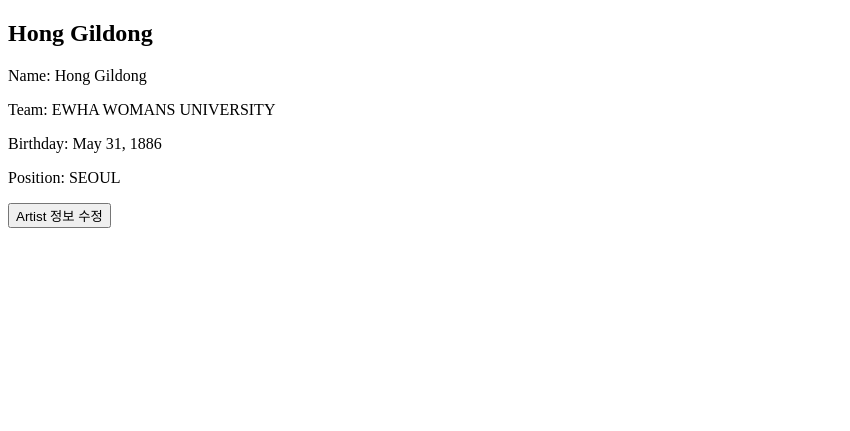
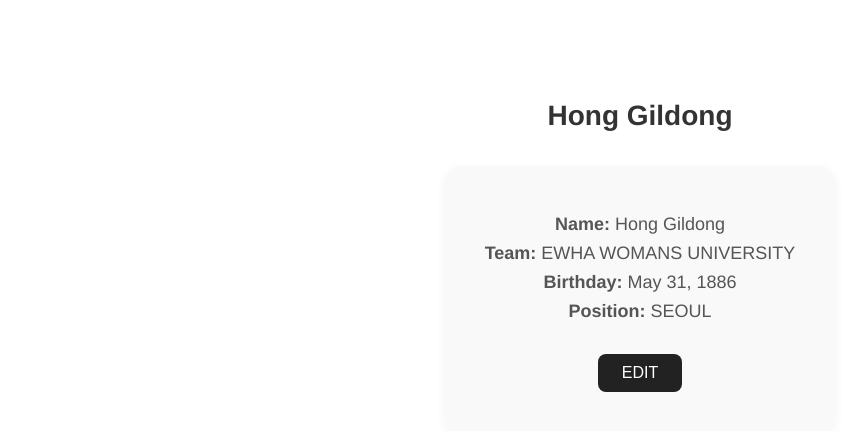
Before and after one commit to 0euun/secret, a Django app: page /artists/ in a window 1280 px wide. Shown: the top 431 px of the page, without its empty margins (0-850 px from the left). Run offline with Django 5.2, Linux system fonts and the light colour scheme; data comes from the database, SQL or seed files in the repository; both versions use the stored data as it was after the commit.

Commit message:
artist 페이지 css 추가

```diff
--- a/Dsecretproject/artists/models.py
+++ b/Dsecretproject/artists/models.py
@@ -1,7 +1,7 @@
 from django.db import models
 
 class Artist(models.Model):
-    name = models.CharField(max_length=10)
+    name = models.CharField(max_length=50)
     team = models.CharField(max_length=200)
     birthday = models.DateField()
     position = models.CharField(max_length=100)
--- a/Dsecretproject/artists/templates/artist_main.html
+++ b/Dsecretproject/artists/templates/artist_main.html
@@ -4,18 +4,19 @@
 <head>
     <meta charset="UTF-8">
     <title>아티스트 프로필</title>
+    <link rel="stylesheet" href="{% static 'css/artist_main_style.css' %}">
 </head>
 <body>
     <div class="profile-container">
         <!-- 이미지 추후 추가 -->
         <h2>{{ artist.name }}</h2>
         <div class="profile-info">
-            <p>Name: {{ artist.name }}</p>
-            <p>Team: {{ artist.team }}</p>
-            <p>Birthday: {{ artist.birthday }}</p>
-            <p>Position: {{ artist.position }}</p>
+            <p><strong>Name:</strong> {{ artist.name }}</p>
+            <p><strong>Team:</strong> {{ artist.team }}</p>
+            <p><strong>Birthday:</strong> {{ artist.birthday }}</p>
+            <p><strong>Position:</strong> {{ artist.position }}</p>
             <a href="{% url 'artists:artist_edit' %}">
-                <button>Artist 정보 수정</button>
+                <button>EDIT</button>
             </a>
         </div>
     </div>
--- /dev/null
+++ b/Dsecretproject/static/css/artist_main_style.css
@@ -0,0 +1,50 @@
+body {
+    font-family: 'Helvetica Neue', sans-serif;
+    background-color: #ffffff;
+    margin: 0;
+    padding: 0;
+    color: #333;
+}
+
+.profile-container {
+    max-width: 800px;
+    margin: 100px auto;
+    text-align: center;
+}
+
+.profile-container h2 {
+    font-size: 28px;
+    font-weight: bold;
+    margin-bottom: 10px;
+}
+
+.profile-info {
+    background-color: #f9f9f9;
+    padding: 40px;
+    border-radius: 16px;
+    box-shadow: 0 4px 12px rgba(0,0,0,0.05);
+    display: inline-block;
+    margin-top: 24px;
+}
+
+.profile-info p {
+    font-size: 18px;
+    margin: 8px 0;
+    color: #555;
+}
+
+.profile-info button {
+    margin-top: 24px;
+    padding: 10px 24px;
+    font-size: 16px;
+    border: none;
+    border-radius: 8px;
+    background-color: #222;
+    color: white;
+    cursor: pointer;
+    transition: background-color 0.3s ease;
+}
+
+.profile-info button:hover {
+    background-color: #444;
+}
```
Also changed, not shown: Dsecretproject/artists/templates/artist_edit.html (+9 -5 lines), Dsecretproject/static/css/artist_edit_style.css (added, +56 -0 lines), Dsecretproject/artists/migrations/0002_alter_artist_name.py (added), Dsecretproject/db.sqlite3.
